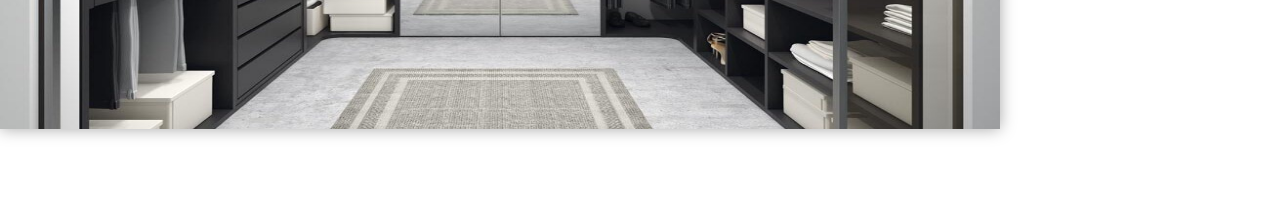
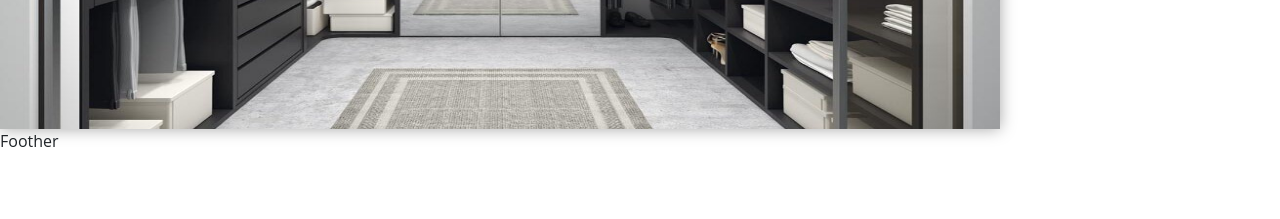
Before and after one commit to jesteban96/maderoom, a React (Vite) app: page / in a window 1280 px wide. Shown: the part 1140-1359 px from the top of the page. Built offline with nearby package versions, Linux system fonts and the light colour scheme.

Commit message:
Create Foother

```diff
--- a/src/maderoom/routes/MaderoomRoutes.jsx
+++ b/src/maderoom/routes/MaderoomRoutes.jsx
@@ -1,6 +1,6 @@
 import { Route, Routes } from "react-router-dom"
+import { Foother } from "../../ui/components/Foother";
 import { Navbar } from "../../ui/components/Navbar"
-import { Carrousel } from "../components"
 import { MaderoomApp} from "../MaderoomApp";
 
 export const MaderoomRoutes = () => {
@@ -17,6 +17,8 @@ export const MaderoomRoutes = () => {
 
             </div>
 
+            <Foother/>
+
         </>
     )
 }
--- /dev/null
+++ b/src/ui/components/Foother.jsx
@@ -0,0 +1,5 @@
+export const Foother = () => {
+    return (
+        <div>Foother</div>
+    )
+}
```
